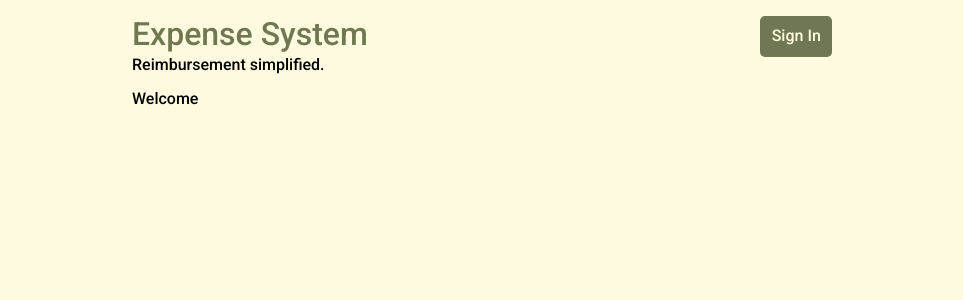
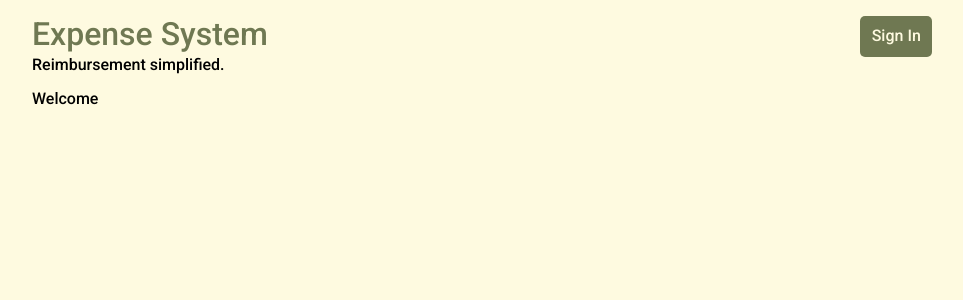
Before and after one commit to mleone10/expense-system, a React (Create React App) app in the folder client/: page / in a window 1280 px wide. Shown: the top 300 px of the page, without its empty margins (158-1121 px from the left). Built offline with nearby package versions, Linux system fonts and the light colour scheme.

Commit message:
Simplify auth callback API call

```diff
--- a/client/src/App.css
+++ b/client/src/App.css
@@ -9,7 +9,8 @@ body {
 }
 
 .app {
-  min-width: 700px;
+  max-width: 900px;
+  width: 90vw;
 }
 
 .header {
--- a/client/src/App.js
+++ b/client/src/App.js
@@ -64,10 +64,6 @@ function AuthCallback() {
   let auth = useAuth();
 
   useEffect(() => {
-    if (auth.token) {
-      return;
-    }
-
     let code = new URLSearchParams(window.location.search).get("code");
     fetch(`/api/token?code=${code}`)
       .then(res => res.json())
@@ -79,7 +75,7 @@ function AuthCallback() {
           console.log(`Failed to exchange authorization code: ${error}`)
         }
       )
-  })
+  }, [auth])
 
   if (auth.token) {
     return <Navigate to="/" />
@@ -92,4 +88,12 @@ function AuthCallback() {
   )
 }
 
+function Footer() {
+  return (
+    <div>
+      <a target="_blank" href="https://icons8.comundefined">Money</a> icon by <a target="_blank" href="https://icons8.com">Icons8</a>
+    </div>
+  )
+}
+
 export default App;
```
Also changed, not shown: 1 other file (tests, documents, lock files or other folders).
